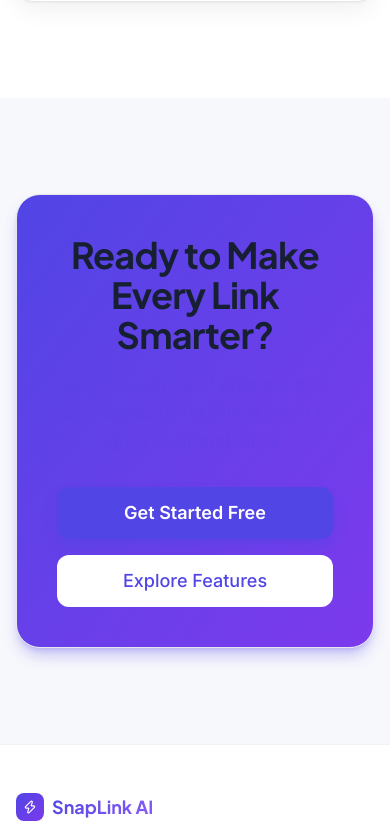
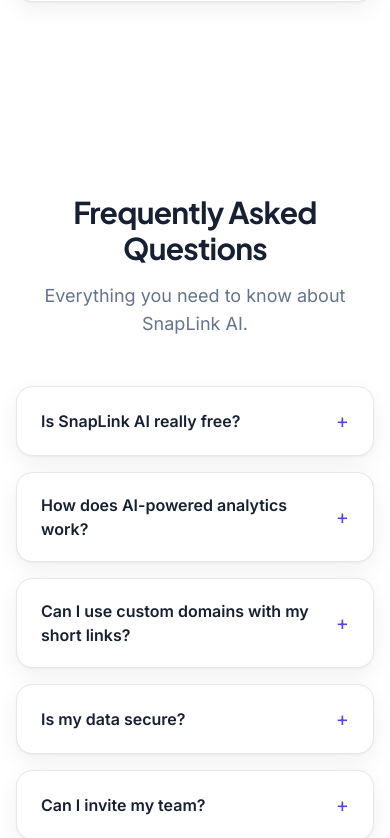
Before and after one commit to thangadurai27/katomaran, a React (Vite) app in the folder frontend/: page / in a window 390 px wide. Shown: the part 7605-8443 px from the top of the page. Built offline with nearby package versions, Linux system fonts and the light colour scheme; no server answers.

Commit message:
Add FAQ section to landing page

```diff
--- a/frontend/src/pages/public/HomePage.jsx
+++ b/frontend/src/pages/public/HomePage.jsx
@@ -679,6 +679,49 @@ const HomePage = () => {
         </div>
       </section>
 
+      {/* FAQ */}
+      <section className="py-24 bg-white">
+        <div className="max-w-3xl mx-auto px-4 sm:px-6 lg:px-8">
+          <div className="text-center mb-12">
+            <h2 className="text-3xl lg:text-4xl font-bold tracking-tight mb-4">Frequently Asked Questions</h2>
+            <p className="text-lg text-secondary-text">Everything you need to know about SnapLink AI.</p>
+          </div>
+
+          <div className="space-y-4">
+            {[
+              {
+                q: 'Is SnapLink AI really free?',
+                a: 'Yes. The Free plan is free forever and includes up to 100 links, basic analytics, QR code generation, and custom aliases. No credit card is required to start.',
+              },
+              {
+                q: 'How does AI-powered analytics work?',
+                a: 'SnapLink AI uses Google Gemini to analyze your click patterns, identify top-performing links, and recommend the best times and channels to share your links for maximum engagement.',
+              },
+              {
+                q: 'Can I use custom domains with my short links?',
+                a: 'Custom domains are available on the Pro and Business plans. You can connect your own domain and brand every short link with your company name.',
+              },
+              {
+                q: 'Is my data secure?',
+                a: 'Absolutely. We use industry-standard encryption, secure JWT authentication with refresh token rotation, and bcrypt password hashing. Your data is stored securely in MongoDB Atlas.',
+              },
+              {
+                q: 'Can I invite my team?',
+                a: 'Yes. Pro and Business plans include team collaboration features. You can invite members, assign roles (owner, admin, member, viewer), and manage links together in shared workspaces.',
+              },
+            ].map((faq, i) => (
+              <details key={i} className="group card px-6 py-5">
+                <summary className="flex items-center justify-between cursor-pointer list-none">
+                  <span className="font-semibold text-primary-text pr-4">{faq.q}</span>
+                  <span className="text-primary text-xl font-light shrink-0 transition-transform group-open:rotate-45">+</span>
+                </summary>
+                <p className="mt-3 text-sm text-secondary-text leading-relaxed">{faq.a}</p>
+              </details>
+            ))}
+          </div>
+        </div>
+      </section>
+
       {/* Final CTA */}
       <section className="py-24">
         <div className="max-w-4xl mx-auto px-4 sm:px-6 lg:px-8">
```
